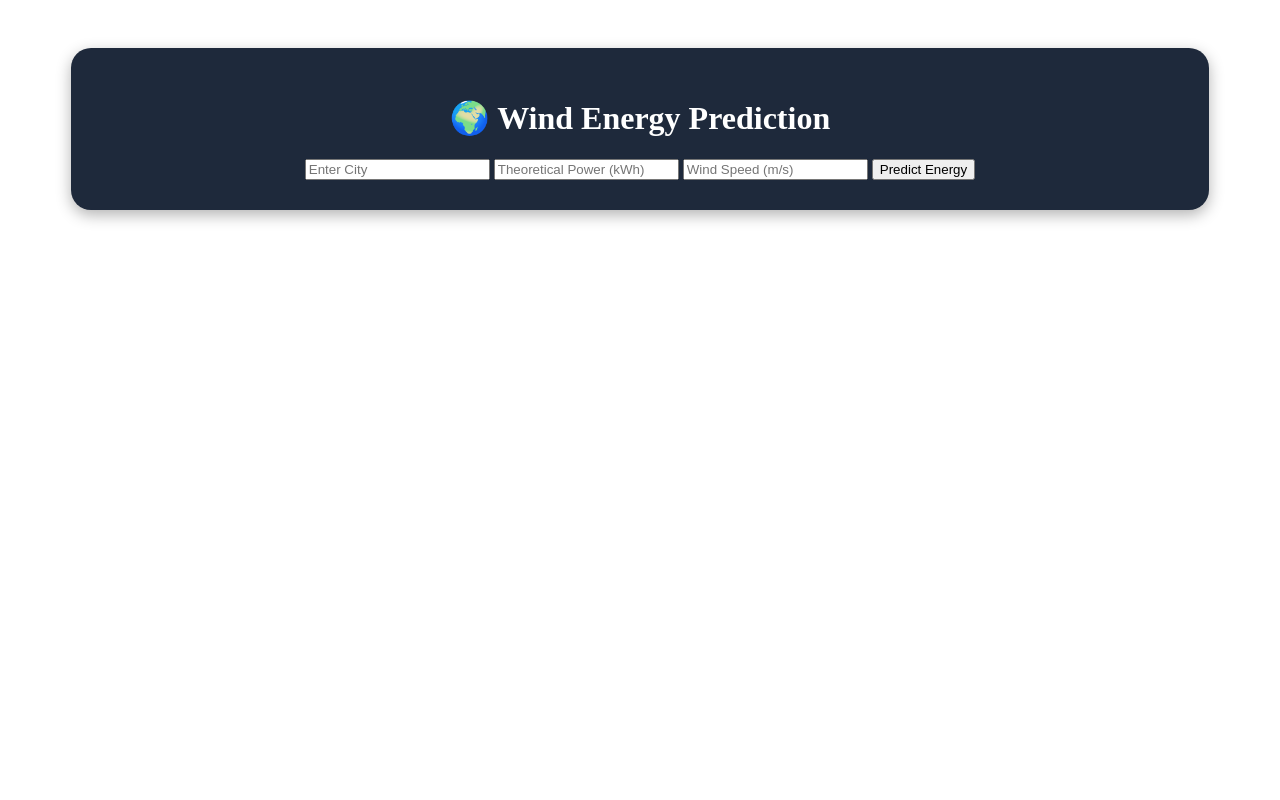
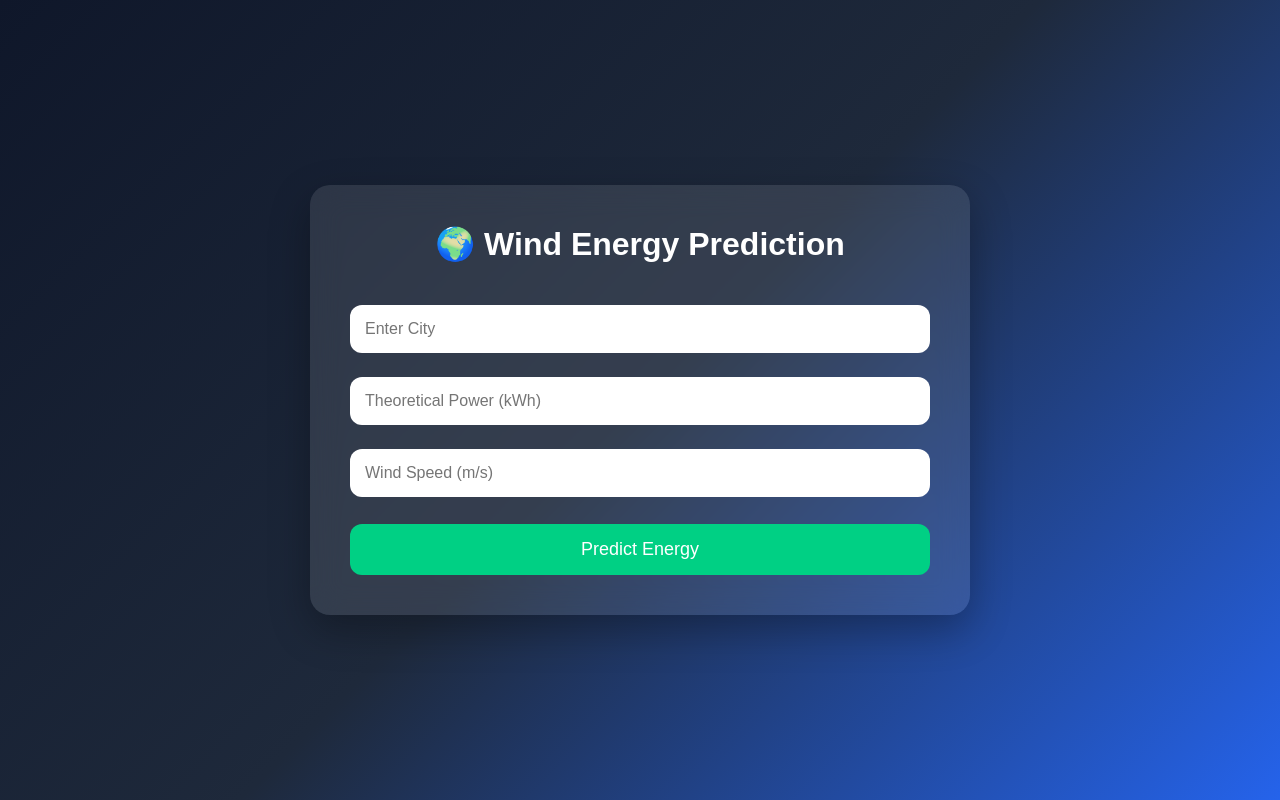
Before and after one commit to Veera9966148/Veera9966148-Weather-Based-Prediction-of-Wind-Turbine-Energy, a Flask app: page /predict in a window 1280 px wide. Run offline with Flask 3, Linux system fonts and the light colour scheme; parts of the project's set-up code (start-up, migrations or seed data) failed here and were passed over.

Commit message:
Refactor CSS for layout and styling improvements

```diff
--- a/Project file/static/style.css
+++ b/Project file/static/style.css
@@ -1,37 +1,71 @@
-.container{
-    width:90%;
-    margin:auto;
-    text-align:center;
-    padding:40px;
+*{
+    margin:0;
+    padding:0;
+    box-sizing:border-box;
+    font-family:Arial, sans-serif;
 }
 
-.cards{
-    display:grid;
-    grid-template-columns:repeat(auto-fit, minmax(220px,1fr));
-    gap:20px;
-    margin-top:40px;
+body{
+    min-height:100vh;
+    display:flex;
+    justify-content:center;
+    align-items:center;
+    background:linear-gradient(
+        135deg,
+        #0f172a,
+        #1e293b,
+        #2563eb
+    );
+}
+
+.container{
+    width:100%;
+    max-width:700px;
+    padding:20px;
 }
 
 .card{
-    background:#1e293b;
-    color:white;
-    padding:30px;
+    background:rgba(255,255,255,0.1);
+    backdrop-filter:blur(15px);
     border-radius:20px;
-    box-shadow:0 5px 15px rgba(0,0,0,0.3);
+    padding:40px;
+    text-align:center;
+    box-shadow:0 15px 40px rgba(0,0,0,0.3);
 }
 
-.chart-box{
-    margin-top:40px;
-    background:#1e293b;
+h1{
     color:white;
-    padding:30px;
-    border-radius:20px;
+    margin-bottom:30px;
 }
 
-.btn{
-    padding:15px 30px;
-    background:#2563eb;
+input{
+    width:100%;
+    padding:15px;
+    margin:12px 0;
+    border:none;
+    border-radius:12px;
+    font-size:16px;
+}
+
+button{
+    width:100%;
+    padding:15px;
+    margin-top:15px;
+    border:none;
+    border-radius:12px;
+    background:#00d084;
     color:white;
-    text-decoration:none;
-    border-radius:10px;
+    font-size:18px;
+    cursor:pointer;
 }
+
+button:hover{
+    background:#00b371;
+}
+
+.result-card{
+    margin-top:30px;
+    background:white;
+    border-radius:15px;
+    padding:25px;
+}
```
